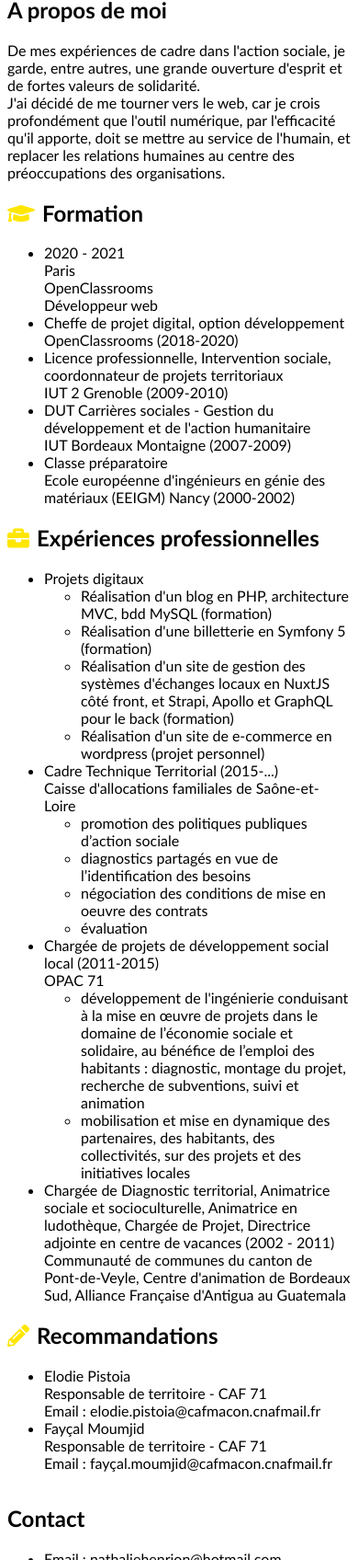
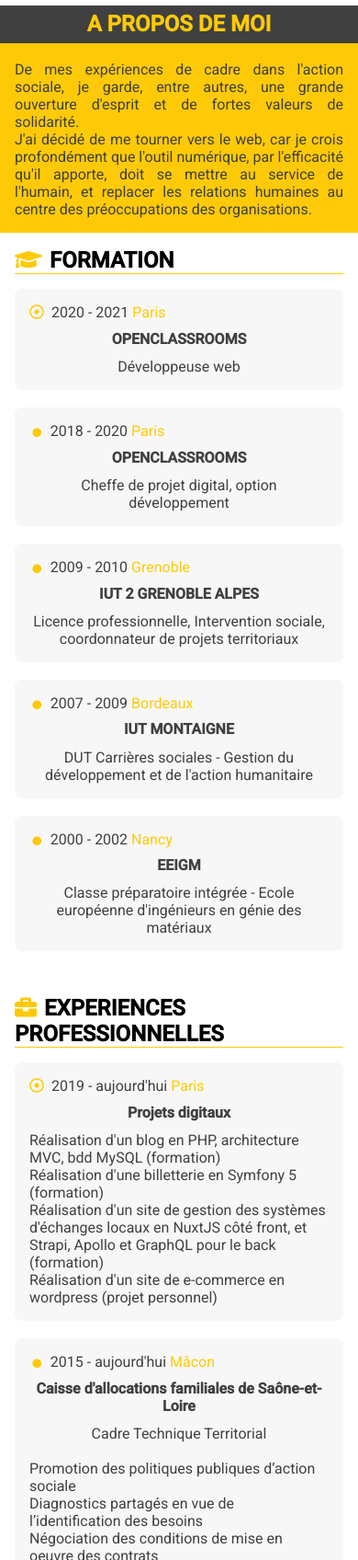
Before and after one commit to Nathalie57/Projet-2, a plain HTML site: page index.html in a window 390 px wide. Shown: the part 304-2000 px from the top of the page at 92% size. Drawn offline with Linux system fonts and the light colour scheme.

Commit message:
responsive

```diff
--- a/index.html
+++ b/index.html
@@ -14,15 +14,15 @@
 <body>
   <div class="container">
     <div class="profile">
-      <img class="image" src="profile.png" />
+      <img class="image" src="profile.png" alt="Nathalie Henrionr"/>
     </div>
     <header>
-      <h1>NATHALIE HENRION</h1>
+      <h1><span class="yellow-name">NATHALIE</span><span class="black"> HENRION</span></h1>
       <h2>Développeuse web</h2>
     </header>
-    <main>
-      <section class="about">
-        <h2>A propos de moi</h2>
+
+    <div class="about">
+      <h2 class="framed">A PROPOS DE MOI</h2>
       <p>De mes expériences de cadre dans l'action sociale, je garde, entre autres, une grande ouverture d'esprit et
         de
         fortes valeurs de solidarité.</br>
@@ -31,95 +31,111 @@
         préoccupations
         des organisations.
       </p>
-      </section>
-      <div class="education">
-        <h2>Formation</h2>
+    </div>
+    <article class="education">
+      <h2 class="black">FORMATION</h2>
       <p>
       <ul>
         <li>
-            <aside>2020 - 2021</br>Paris</aside>
-            OpenClassrooms</br>Développeur web</br>
+          <aside class="current-date">2020 - 2021 <span class="yellow">Paris</span></aside>
+          <section><div class="bold">OPENCLASSROOMS</div>Développeuse web</section>
+        </li></br>
+        <li>
+          <aside class="date">2018 - 2020 <span class="yellow">Paris</span></aside>
+          <section><div class="bold">OPENCLASSROOMS</div>Cheffe de projet digital, option développement</section>
+        </li></br>
+        <li>
+          <aside class="date">2009 - 2010 <span class="yellow">Grenoble</span></aside>
+          <section><div class="bold">IUT 2 GRENOBLE ALPES</div>Licence professionnelle, Intervention sociale, coordonnateur de projets territoriaux
+          </section>
+        </li></br>
+        <li>
+          <aside class="date">2007 - 2009 <span class="yellow">Bordeaux</span></aside>
+          <section><div class="bold">IUT MONTAIGNE</div>DUT Carrières sociales - Gestion du développement et de l'action humanitaire
+          </section>
+        </li></br>
+        <li>
+          <aside class="date">2000 - 2002 <span class="yellow">Nancy</span></aside>
+          <section><div class="bold">EEIGM</div>Classe préparatoire intégrée - Ecole européenne d'ingénieurs en génie des matériaux</section>
         </li>
-          <li>Cheffe de projet digital, option développement</br>
-            OpenClassrooms (2018-2020)</li>
-          <li>Licence professionnelle, Intervention sociale, coordonnateur de projets territoriaux</br>
-            IUT 2 Grenoble (2009-2010)</li>
-          <li>DUT Carrières sociales - Gestion du développement et de l'action humanitaire</br>
-            IUT Bordeaux Montaigne (2007-2009)</li>
-          <li>Classe préparatoire</br>
-            Ecole européenne d'ingénieurs en génie des matériaux (EEIGM) Nancy (2000-2002)</li>
       </ul>
       </p>
-      </div>
-      <div class="work-experience">
-        <h2>Expériences professionnelles</h2>
+    </article>
+    <article class="work-experience">
+      <h2 class="black">EXPERIENCES PROFESSIONNELLES</h2>
       <p>
       <ul>
-          <li>Projets digitaux</li>
-          <ul>
-            <li>Réalisation d'un blog en PHP, architecture MVC, bdd MySQL (formation)</li>
-            <li>Réalisation d'une billetterie en Symfony 5 (formation)</li>
-            <li>Réalisation d'un site de gestion des systèmes d'échanges locaux en NuxtJS
-              côté front, et Strapi, Apollo et GraphQL pour le back (formation)</li>
-            <li>Réalisation d'un site de e-commerce en wordpress (projet personnel)</li>
-          </ul>
-          <li>Cadre Technique Territorial (2015-...)</br>
-            Caisse d'allocations familiales de Saône-et-Loire</li>
-          <ul>
-            <li>promotion des politiques publiques d’action sociale</li>
-            <li>diagnostics partagés en vue de l’identification des besoins</li>
-            <li>négociation des conditions de mise en oeuvre des contrats</li>
-            <li>évaluation</li>
-          </ul>
-          <li>Chargée de projets de développement social local (2011-2015)</br>
-            OPAC 71</li>
-          <ul>
-            <li>développement de l'ingénierie conduisant à la mise en œuvre de projets dans
+        <li>
+          <aside class="current-date">2019 - aujourd'hui <span class="yellow">Paris</span></aside>
+          <section>
+            <div class="bold">Projets digitaux</div>
+            <div class="left">Réalisation d'un blog en PHP, architecture MVC, bdd MySQL (formation)</br>
+            Réalisation d'une billetterie en Symfony 5 (formation)</br>
+            Réalisation d'un site de gestion des systèmes d'échanges locaux en NuxtJS
+            côté front, et Strapi, Apollo et GraphQL pour le back (formation)</br>
+            Réalisation d'un site de e-commerce en wordpress (projet personnel)</div>
+          </section>
+        </li></br>
+        <li>
+          <aside class="date">2015 - aujourd'hui <span class="yellow">Mâcon</span></aside>
+          <section><div class="bold">Caisse d'allocations familiales de Saône-et-Loire</div>
+            Cadre Technique Territorial</br></br>
+            <div class="left">Promotion des politiques publiques d’action sociale</br>
+            Diagnostics partagés en vue de l’identification des besoins</br>
+            Négociation des conditions de mise en oeuvre des contrats</br>
+            Evaluation</div>
+          </section>
+        </li></br>
+        <li>
+          <aside class="date">2011 - 2015 <span class="yellow">Mâcon</span></aside>
+          <section><div class="bold">OPAC 71</div>
+            Chargée de projets de développement social local</br></br>
+            <div class="left">Développement de l'ingénierie conduisant à la mise en œuvre de projets dans
             le domaine de l’économie sociale et solidaire, au bénéfice de l’emploi des
             habitants : diagnostic, montage du projet, recherche de subventions, suivi et
-              animation</li>
-            <li>mobilisation et mise en dynamique des partenaires, des habitants, des
-              collectivités, sur des projets et des initiatives locales</li>
-          </ul>
-          <li>Chargée de Diagnostic territorial, Animatrice sociale et socioculturelle, Animatrice en ludothèque,
-            Chargée
-            de Projet, Directrice adjointe en centre de vacances (2002 - 2011)</br>
-            Communauté de communes du canton de Pont-de-Veyle, Centre
-            d'animation de Bordeaux Sud, Alliance Française d'Antigua au Guatemala</li>
+            animation</br>
+            Mobilisation et mise en dynamique des partenaires, des habitants, des
+            collectivités, sur des projets et des initiatives locales</div>
+          </section>
+        </li></br>
+        <li>
+          <aside class="date">2002 - 2011 <span class="yellow">Pont-de-Veyle, Guatemala, Bordeaux</span></aside>
+          <section><div class="bold">Communauté de communes du canton de Pont-de-Veyle, Alliance Française, Centre social Bordeaux-Sud</div>
+            Chargée de Diagnostic territorial, Animatrice sociale et socioculturelle, Animatrice en ludothèque,
+            Chargée de Projet, Directrice adjointe en centre de vacances
+          </section>
+        </li>
       </ul>
       </p>
-      </div>
+    </article>
     <div class="recommendation">
-        <h2>Recommandations</h2>
+      <h2 class="black">RECOMMANDATIONS</h2>
       <ul>
-          <li>Elodie Pistoia</br>
-            Responsable de territoire - CAF 71</br>
-            Email : elodie.pistoia@cafmacon.cnafmail.fr</li>
-          <li>Fayçal Moumjid</br>
-            Responsable de territoire - CAF 71</br>
-            Email : fayçal.moumjid@cafmacon.cnafmail.fr</li>
+        <li><div class="bold">ELODIE PISTOIA</br>
+          Responsable de territoire - CAF 71</div>
+          Email : elodie.pistoia@cafmailmacon.fr</li></br>
+        <li><div class="bold">FAYCAL MOUMJID</br>
+          Responsable de territoire - CAF 71</div>
+          Email : fayçal.moumjid@cafmailmacon.fr</li>
       </ul>
     </div>
-    </main>
-    <footer>
     <div class="contact">
-        <h2>Contact</h2>
-        <ul>
-          <li>Email : nathaliehenrion@hotmail.com</li>
-          <li>LinkedIn : in/nathaliehenrion</li>
-          <li>Portfolio : www.nathaliehenrion.fr</li>
-          <li>Github : Nathalie57</li>
+      <h2 class="framed">CONTACT</h2>
+      <ul class="padding">
+        <li>Email :</br>nathaliehenrion@hotmail.com</li></br>
+        <li>LinkedIn :</br>in/nathaliehenrion</li></br>
+        <li>Portfolio :</br>www.nathaliehenrion.fr</li></br>
+        <li>Github :</br>Nathalie57</li></ul>
       </ul>
     </div>
     <div class="hobby">
-        <h2>Loisirs</h2>
+      <h2 class="framed">LOISIRS</h2>
       <ul>
-          <li>Musique</li>
-          <li>Ski - Snowboard</li>
-          <li>Voyages</li>
+        <li><i class="fas fa-guitar"></i></li>
+        <li><i class="fas fa-globe-europe"></i></li>
+        <li><i class="fas fa-snowboarding"></i></li>
       </ul>
     </div>
-    </footer>
   </div>
 </body>
 
--- a/main.css
+++ b/main.css
@@ -1,6 +1,37 @@
+@import url('https://fonts.googleapis.com/css2?family=Roboto:wght@100;300;400;500&display=swap');
+
 :root {
-    --jaune:#FFE600;
-    font-family: 'Gill Sans', 'Gill Sans MT', Calibri, 'Trebuchet MS', sans-serif;
+    --yellow:#FECA07;
+    --grey:#404040;
+}
+
+body {
+    color: var(--grey);
+    text-align: justify;
+    margin: 0;
+    font-family: "Roboto";
+}
+
+h1 {
+    font-weight: 300;
+}
+
+.left {
+    text-align: left;
+}
+
+.bold {
+    font-weight: 600;
+    padding-bottom: 0.7rem;
+}
+
+article {
+    padding: 1rem;
+}
+
+p {
+    padding-left: 1rem;
+    padding-right: 1rem;
 }
 
 .container {
@@ -12,13 +43,20 @@
 header h2:after {
     content: " ";
     display: block;
-    border-top: 1px solid var(--jaune);
+    border-top: 1px solid var(--yellow);
     width: 3rem;
 }
 
+h2.black:after {
+    content: " ";
+    display: block;
+    border-top: 1px solid var(--yellow);
+    width: 100%;
+}
+
 .profile {
-    background-color: var(--jaune);
-    height: 140px;
+    background-color: var(--yellow);
+    height: 180px;
     display: flex;
     justify-content: center;
     align-items: center;
@@ -27,43 +65,162 @@ header h2:after {
 .education h2:before {
     content: "\f19d";
     font-family: "Font Awesome 5 Free";
-    color: var(--jaune);
+    color: var(--yellow);
     margin-right: .5rem;
 }
 
 .work-experience h2:before {
     content: "\f0b1";
     font-family: "Font Awesome 5 Free";
-    color: var(--jaune);
+    color: var(--yellow);
     margin-right: .5rem;
+}
+
+article li {
+    margin: 0;
+    background-color: #f7f7f7;
+    padding: 1rem;
+    border-radius: .5rem;
+}
+
+article section {
+    text-align: center;
+    margin-bottom: 0;
+}
+
+aside.current-date {
+    padding-left: 1.5rem;
+    padding-bottom: 0.6rem;
 }
 
 .recommendation h2:before {
     content: "\f303";
     font-family: "Font Awesome 5 Free";
-    color: var(--jaune);
+    color: var(--yellow);
     margin-right: .5rem;
 }
 
+aside.current-date:before {
+    content: "\f192";
+    font-family: "Font Awesome 5 Free";
+    color: var(--yellow);
+    margin-left: -1.5rem;
+    margin-right: .5rem;
+}
+aside.date {
+    padding-left: 1.5rem;
+    padding-bottom: 0.6rem;
+}
+
+aside.date:before {
+    content: "\f111";
+    font-family: "Font Awesome 5 Free";
+    font-weight: 900;
+    color: var(--yellow);
+    margin-right: .6rem;
+    font-size: x-small;
+    margin-left: -1.3rem;
+}
+
+.recommendation ul {
+    text-align: center;
+}
+
+ul.padding {
+    padding-left: 1rem;
+    text-align: center;
+}
+
+.recommendation {
+    padding: 1rem;
+}
+
+ul {list-style-type: none;padding: 0;}
+
+h2.framed {
+    background: var(--grey);
+    color: var(--yellow);
+    text-align:center;
+    margin-top: 0;
+    padding: 0.4rem;
+}
+
+.contact {
+    background-color: var(--yellow);
+}
+
+header {
+    padding-left: 1rem;
+}
+
+.hobby {
+    background-color: var(--yellow);
+}
+
+.hobby i {
+    width: 3rem;
+    height: 3rem;
+    border: 1px solid;
+    border-radius: 50%;
+    display: flex;
+    align-items: center;
+    justify-content: center;
+    font-size: 2rem;
+}
+
+.hobby ul {
+    display: flex;
+    justify-content: space-around;
+}
+
+.about {
+    background-color: var(--yellow);
+}
+
 .image {
-        border-radius:100px;
+        border-radius:50%;
         width:120px;
         height:120px;
+        border: solid 0.2rem #DAAF12;
+}
+
+.yellow-name {
+    color: var(--yellow);
+    font-weight: 500;
+}
+
+.yellow {
+    color: var(--yellow);
+}
+
+.black {
+    color: black;
+    margin: 0;
+}
+
+@media (max-width: 320px) {
+    h1 {
+        display: flex;
+        justify-content: stretch;
+    }
 }
 
 @media (min-width: 700px) {
     .container {
         display: grid;
-        grid-template-columns: 1fr 1fr 1fr;
-        grid-template-rows: 1fr 2fr 3fr 1fr;
+        grid-template-columns: 1fr 2fr;
+/*         grid-template-rows: 1fr 2fr 3fr 1fr; */
     }
 
     .profile {
         grid-column: 1/2;
     }
 
-    .name {
+    header {
         grid-column: 2/4;
+        margin-left: 2rem;
+        margin-top: auto;
+        margin-bottom: auto;
     }
 
     .contact {
@@ -76,13 +233,53 @@ header h2:after {
 
     .education {
         grid-area: 2/2/3/4;
+        margin-left: 2rem;
     }
 
     .work-experience {
         grid-area: 3/2/4/4;
+        margin-left: 2rem;
     }
 
     .recommendation {
         grid-area: 4/2/5/4;
+        margin-left: 2rem;
+        margin-right: 0;
     }
 }
+
+@media screen AND (min-width:768px) {
+    li span {
+    display: block;
+    }
+}
+
+@media screen AND (min-width:1024px) {
+    article li {
+        background-color: white;
+        display: flex;
+        padding: 0;
+    }
+
+    article section {
+        text-align: left;
+        width: 80%;
+    }
+
+    aside {
+        width: 30%;
+    }
+
+    .yellow {
+        color: black;
+    }
+
+    ul.padding {
+        text-align:left;
+    }
+
+    .recommendation ul {
+        display: flex;
+        text-align: left;
+    }
+}
```
Lines whose indentation alone changed are shown as unchanged.
